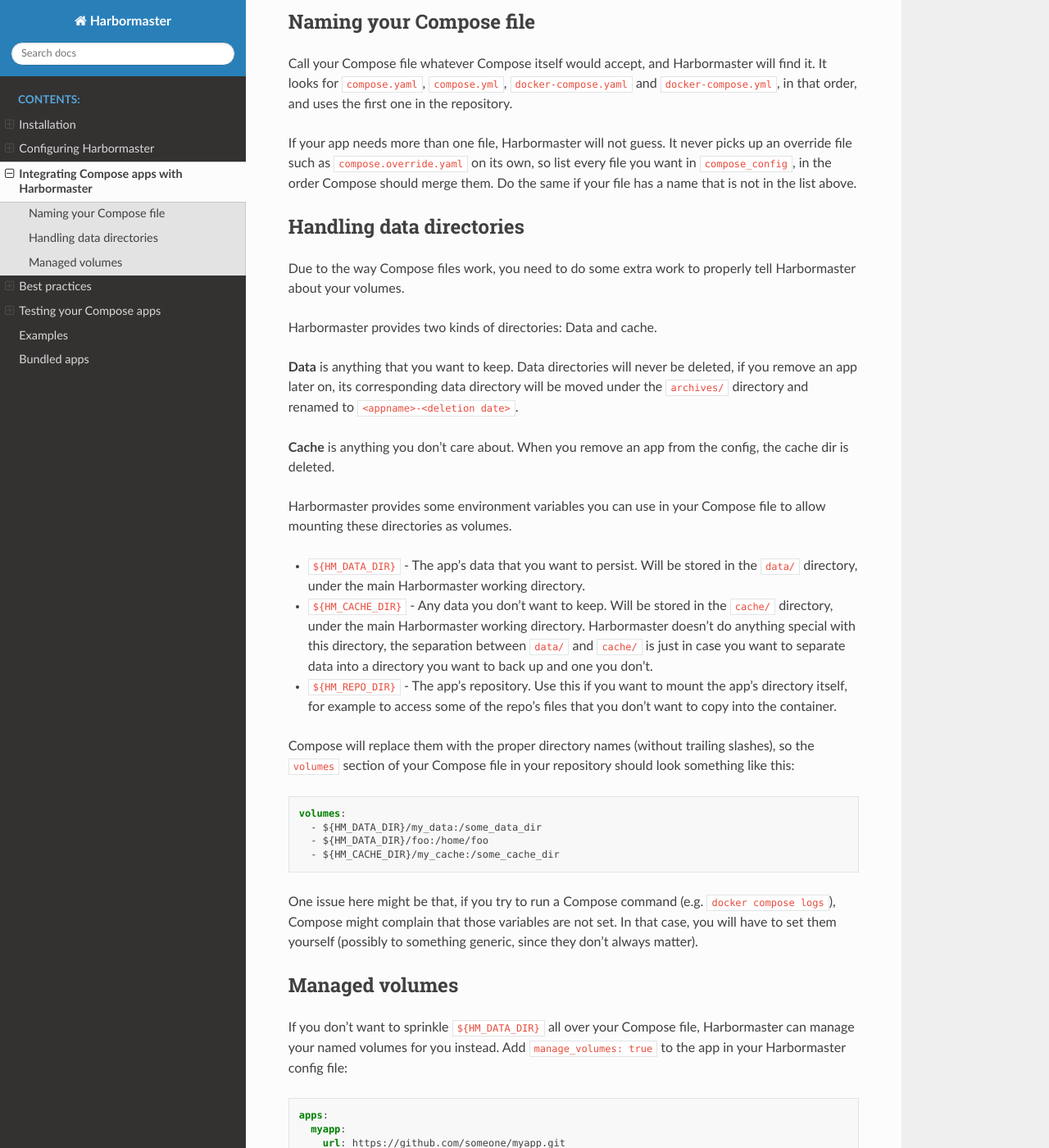
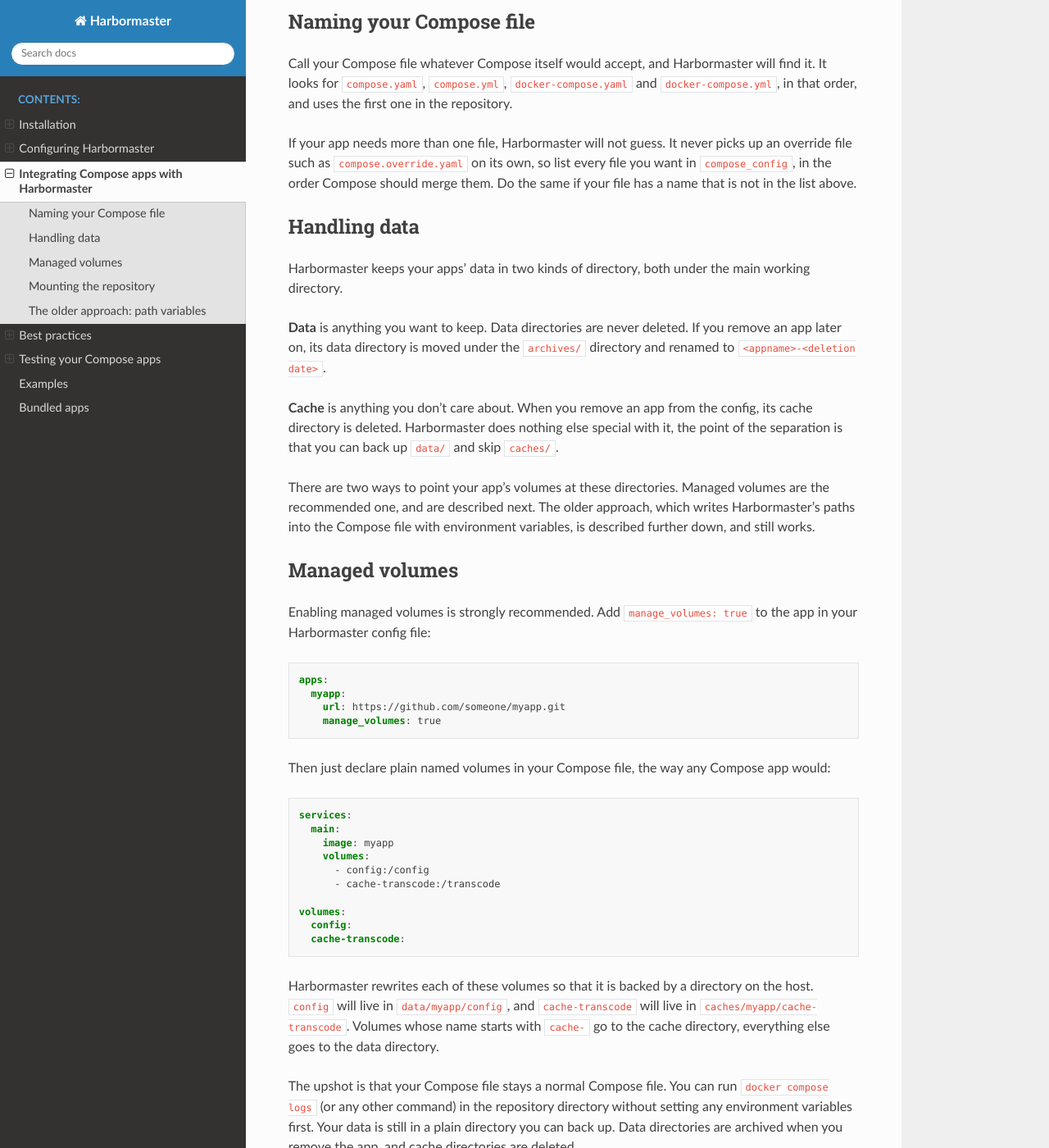
Before and after one commit to skorokithakis/harbormaster, a Sphinx documentation site: the page built from docs/source/converting_compose_apps.md, in a window 1280 px wide and 1400 px high, scrolled down 222 px. Shown: the whole window at 82% size. Built offline with Sphinx 7.4.7 and the Read the Docs theme 3.1.0, drawn with Linux system fonts in a browser that asks for light colours; pages that are not in the unit, such as notebooks, are missing from menus; some of the changed text lies outside the part shown.

Commit message:
docs: Add a Harbormaster guide for LLM agents
Add docs/source/_extra/llms.txt, a single-page, self-contained reference
for an LLM agent that sets up a Harbormaster deployment for a user. It is
published verbatim at /en/latest/llms.txt via html_extra_path, and linked
from the README and the docs index.

Make managed volumes the recommended way to mount an app's data, and
present the ${HM_DATA_DIR}/${HM_CACHE_DIR} variables as the older
approach. This is a documentation change only: manage_volumes still
defaults to false.

Fix several inaccuracies along the way. The cache directory is caches/,
the branch directive defaults to master, an environment file may end in
.yaml as well as .yml, replacements are not inserted into the
environment, a moved working directory is only repointed once the app's
containers release the volume records, and Compose does allow a later
file to override a mount.

Add AGENTS.md, with the rule that a change affecting how someone uses
Harbormaster must update the guide, and a test that fails when an app
configuration key is added without being documented there.

````diff
--- a/docs/source/conf.py
+++ b/docs/source/conf.py
@@ -26,6 +26,7 @@
 html_theme = "sphinx_rtd_theme"
 
 html_static_path = ["_static"]
+html_extra_path = ["_extra"]
 
 myst_enable_extensions = [
     "colon_fence",
--- a/docs/source/converting_compose_apps.md
+++ b/docs/source/converting_compose_apps.md
@@ -17,57 +17,30 @@
 
 
 (handling-data-directories)=
-## Handling data directories
+## Handling data
 
-Due to the way Compose files work, you need to do some extra work to properly
-tell Harbormaster about your volumes.
+Harbormaster keeps your apps' data in two kinds of directory, both under the main
+working directory.
 
-Harbormaster provides two kinds of directories: Data and cache.
+**Data** is anything you want to keep. Data directories are never deleted. If you remove
+an app later on, its data directory is moved under the `archives/` directory and renamed
+to `<appname>-<deletion date>`.
 
-**Data** is anything that you want to keep. Data directories will never be deleted,
-if you remove an app later on, its corresponding data directory will be moved
-under the `archives/` directory and renamed to `<appname>-<deletion date>`.
+**Cache** is anything you don't care about. When you remove an app from the config, its
+cache directory is deleted. Harbormaster does nothing else special with it, the point of
+the separation is that you can back up `data/` and skip `caches/`.
 
-**Cache** is anything you don't care about. When you remove an app from the config,
-the cache dir is deleted.
-
-Harbormaster provides some environment variables you can use in your Compose file to
-allow mounting these directories as volumes.
-
-* `${HM_DATA_DIR}` - The app's data that you want to persist. Will be stored in the
-  `data/` directory, under the main Harbormaster working directory.
-* `${HM_CACHE_DIR}` - Any data you don't want to keep. Will be stored in the `cache/`
-  directory, under the main Harbormaster working directory. Harbormaster doesn't do
-  anything special with this directory, the separation between `data/` and `cache/` is
-  just in case you want to separate data into a directory you want to back up and one
-  you don't.
-* `${HM_REPO_DIR}` - The app's repository. Use this if you want to mount the app's
-  directory itself, for example to access some of the repo's files that you don't want
-  to copy into the container.
-
-Compose will replace them with the proper directory names (without trailing slashes), so
-the `volumes` section of your Compose file in your repository should look something like
-this:
-
-```yaml
-volumes:
-  - ${HM_DATA_DIR}/my_data:/some_data_dir
-  - ${HM_DATA_DIR}/foo:/home/foo
-  - ${HM_CACHE_DIR}/my_cache:/some_cache_dir
-```
-
-One issue here might be that, if you try to run a Compose command (e.g. `docker compose
-logs`), Compose might complain that those variables are not set. In that case, you will
-have to set them yourself (possibly to something generic, since they don't always
-matter).
+There are two ways to point your app's volumes at these directories. Managed volumes are
+the recommended one, and are described next. The older approach, which writes
+Harbormaster's paths into the Compose file with environment variables, is described
+further down, and still works.
 
 
 (managed-volumes)=
 ## Managed volumes
 
-If you don't want to sprinkle `${HM_DATA_DIR}` all over your Compose file, Harbormaster
-can manage your named volumes for you instead. Add `manage_volumes: true` to the app in
-your Harbormaster config file:
+Enabling managed volumes is strongly recommended. Add `manage_volumes: true` to the app
+in your Harbormaster config file:
 
 ```yaml
 apps:
@@ -93,24 +66,27 @@
 ```
 
 Harbormaster rewrites each of these volumes so that it is backed by a directory on the
-host, exactly like the bind mounts above. `config` will live in
-`data/myapp/config`, and `cache-transcode` will live in `caches/myapp/cache-transcode`.
-Volumes whose name starts with `cache-` go to the cache directory, everything else goes
-to the data directory.
+host. `config` will live in `data/myapp/config`, and `cache-transcode` will live in
+`caches/myapp/cache-transcode`. Volumes whose name starts with `cache-` go to the cache
+directory, everything else goes to the data directory.
 
 The upshot is that your Compose file stays a normal Compose file. You can run `docker
-compose logs` (or any other command) without setting any environment variables, and the
-data is still in a plain directory you can back up, exactly as before. Data directories
-are archived when you remove the app, and cache directories are deleted, just like with
-`${HM_DATA_DIR}` and `${HM_CACHE_DIR}`.
+compose logs` (or any other command) in the repository directory without setting any
+environment variables first. Your data is still in a plain directory you can back up.
+Data directories are archived when you remove the app, and cache directories are
+deleted.
 
 Harbormaster leaves alone any volume that declares its own `driver`, `driver_opts`,
 `external` or `name` key, so you can still opt individual volumes out.
 
+A managed volume's name is used as a directory name, so it must be a plain name.
+Harbormaster refuses to start an app whose managed volume name contains a path
+separator, or is `.` or `..`.
+
 ### Migrating to managed volumes
 
-If you name a volume the same as the directory you used before, it points at the same
-place, so there's nothing to move. These two are equivalent:
+If you name a volume the same as the directory you used with `${HM_DATA_DIR}` before, it
+points at the same place, so there's nothing to move. These two are equivalent:
 
 ```yaml
     volumes:
@@ -136,8 +112,58 @@
 directory is something you have to do yourself.
 
 If you move or rename your Harbormaster working directory, the volumes point at the old
-location. Harbormaster notices this and repoints them on the next run. This only rewrites
-Docker's own bookkeeping, your files are never touched.
+location. Harbormaster notices this and repoints them on the next run, by deleting the
+stale volume record so that Compose recreates it. Only Docker's own bookkeeping is
+rewritten, your files are never touched. Docker refuses to delete a record that a
+container still holds, so if the app is still running, Harbormaster stops with an error
+telling you to run `docker compose down` in the app's repo directory first.
+
+
+## Mounting the repository
+
+Sometimes you want the app's repository itself inside the container, for example to read
+a file from the repo without copying it into the image. Harbormaster sets
+`${HM_REPO_DIR}` to the app's checkout for that:
+
+```yaml
+    volumes:
+      - ${HM_REPO_DIR}/scripts:/scripts
+```
+
+Managed volumes have no equivalent for this, so `${HM_REPO_DIR}` is the way to do it. It
+is not needed often.
+
+
+## The older approach: path variables
+
+Before managed volumes existed, you mounted Harbormaster's directories by writing its
+paths into your Compose file with environment variables. This still works, and there are
+no plans to remove it, but new apps should use managed volumes instead.
+
+Harbormaster sets these variables when it runs Compose:
+
+* `${HM_DATA_DIR}` - The app's data that you want to persist. Stored in the `data/`
+  directory, under the main Harbormaster working directory.
+* `${HM_CACHE_DIR}` - Any data you don't want to keep. Stored in the `caches/`
+  directory, under the main Harbormaster working directory.
+* `${HM_REPO_DIR}` - The app's repository, as described above.
+
+Compose replaces them with the proper directory names (without trailing slashes), so the
+`volumes` section of your Compose file looks something like this:
+
+```yaml
+volumes:
+  - ${HM_DATA_DIR}/my_data:/some_data_dir
+  - ${HM_DATA_DIR}/foo:/home/foo
+  - ${HM_CACHE_DIR}/my_cache:/some_cache_dir
+```
+
+Each mount should be a different subdirectory. You can also mount `${HM_DATA_DIR}`
+itself, if the app only needs one directory.
+
+The drawback, and the reason managed volumes exist, is that if you run a Compose command
+by hand (e.g. `docker compose logs`), Compose complains that those variables are not
+set, and you have to set them yourself, possibly to something meaningless.
 
 :::{admonition} Historical note
 :class: warning
@@ -154,10 +180,11 @@
 replacements variables), we can just use environment variables for everything.
 
 As of this writing, Harbormaster actually supports **both** approaches, and using
-replacements will work fine (Harbormaster just inserts all the replacements variables
-into the enviroment as well), even though this documentation only mentions the
-"environment variable" approach, as I got too excited about it and decided to only
-mention that as the way forward.
+replacements will work fine (a variable `FOO` under the `replacements` key is written
+into the YAML wherever you put `{{ HM_FOO }}`), even though this documentation only
+mentions the "environment variable" approach, as I got too excited about it and decided
+to only mention that as the way forward. Do note that the two lists stay separate:
+replacements are not added to the environment, so `${FOO}` will not see them.
 
 In reality, however, after trying it for a bit, it appears to be much more awkward than
 replacements. With replacements, all the required data is already in the YAML file, and
@@ -173,4 +200,7 @@
 Thank you for reading my inane ramblings!
 
 Stavros
+
+*(Later note: managed volumes are the answer to this complaint. The paths are in the
+Compose file, as with replacements, but the file stays valid Compose.)*
 :::
--- a/docs/source/examples.md
+++ b/docs/source/examples.md
@@ -4,7 +4,7 @@
 app that adheres to some best practices.
 
 We'll use two Compose files, a main one (for local development) and
-a Harbormaster-specific one, mount volumes, and pass secrets as environment variables.
+a Harbormaster-specific one, mount a volume, and pass secrets as environment variables.
 
 The main `docker-compose.yml` file is pretty straighforward, doesn't mount any volumes
 and uses an environment variable as a secret.
@@ -23,8 +23,8 @@
 ```
 
 The Harbormaster-specific `docker-compose.harbormaster.yml` file is small, it overrides
-the command (so the script starts from the `/state` directory) and the volumes, so the
-`/state` directory maps to the host's data directory.
+the command (so the script starts from the `/state` directory) and declares the volume
+that holds the app's state.
 
 `docker-compose.harbormaster.yml`:
 
@@ -33,13 +33,16 @@
   main:
     command: bash -c 'cd /state; /code/myscript'
     volumes:
-      - ${HM_DATA_DIR}:/state/
+      - state:/state/
+
+volumes:
+  state:
 ```
 
-The Harbormaster config file is very straightforward, it specifies a repo URL
-and the two Compose configuration files. The `docker-compose.yml` is specified
-first, and the Harbormaster override is second, so the command is overridden
-properly.
+The Harbormaster config file is very straightforward, it specifies a repo URL, turns on
+managed volumes, and lists the two Compose configuration files. The `docker-compose.yml`
+is specified first, and the Harbormaster override is second, so the command is
+overridden properly.
 
 `harbormaster.yml`:
 
@@ -47,14 +50,19 @@
 apps:
   myapp:
     url: https://github.com/myuser/myrepo.git
+    manage_volumes: true
     compose_config:
       - docker-compose.yml
       - docker-compose.harbormaster.yml
 ```
 
+Because `manage_volumes` is on, Harbormaster backs the `state` volume with the directory
+`data/myapp/state` in its working directory, so the app's state is a plain directory on
+the host that you can back up.
+
 This is a good way to add Harbormaster configuration files with very few lines of
-configuration. Keep in mind that you unfortunately cannot override volumes with this
-technique, as Docker will complain that the volume has been specified twice.
-
-It's better to define a different volume and change your command to use that directory,
-as we've done above.
+configuration. Compose merges the `volumes` of a service by the path inside the
+container, so a later file that mounts something else at `/state` would replace the
+earlier mount rather than add to it. That works, but it makes the two files harder to
+read together, so it's better to define a different volume and change your command to
+use that directory, as we've done above.
--- a/docs/source/testing.md
+++ b/docs/source/testing.md
@@ -11,7 +11,7 @@
 
 ## The `test` command
 
-The `harbormaster test` command creates a temporary directory for data/cache/etc
+The `harbormaster test` command creates a temporary directory for the data/caches/etc
 directories, and runs the Compose files directly from your local directory. This
 eliminates the need to commit to your app, or to write a Harbormaster configuration
 file for testing purposes.
````
Also changed, not shown: AGENTS.md (added, +22 -0 lines), README.md (+5 -0 lines), docs/source/_extra/llms.txt (added, +271 -0 lines), docs/source/configuration.md (+8 -5 lines), docs/source/index.rst (+32 -31 lines), 1 other file.
